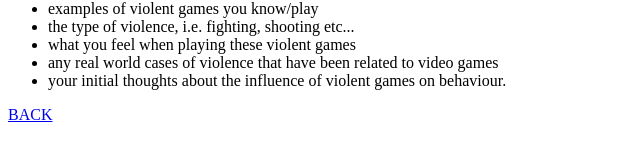
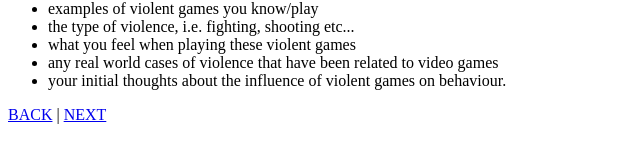
Before and after one commit to ciarasugrue/gameviolence, a plain HTML site: page brainstorming.html in a window 1280 px wide. Shown: the part 267-430 px from the top of the page, 0-640 px from the left. Drawn offline with Linux system fonts and the light colour scheme.

Commit message:
page back and next links

```diff
--- a/brainstorming.html
+++ b/brainstorming.html
@@ -22,7 +22,7 @@
   </ul>
  </p>
  <p>
-   <a href="index.html">BACK</a>
+   <a href="index.html">BACK</a> | <a href="process.html">NEXT</a>
  </p>
 </body>
 </html>
--- a/process.html
+++ b/process.html
@@ -1,7 +1,6 @@
 <!DOCTYPE html>
 <html lang="en">
     <head>
-       <link rel="stylesheet" href="process.css">
     </head>
     <body>
 <p><img src="img/header.jpg"/></p>
@@ -21,6 +20,6 @@
 <iframe width="560" height="315" src="https://www.youtube.com/embed/nJjf51n6PCo" title="YouTube video player" frameborder="0" allow="accelerometer; autoplay; clipboard-write; encrypted-media; gyroscope; picture-in-picture; web-share" allowfullscreen></iframe>
 </br>
 <iframe width="560" height="315" src="https://www.youtube.com/embed/jm_l4jEb6us" title="YouTube video player" frameborder="0" allow="accelerometer; autoplay; clipboard-write; encrypted-media; gyroscope; picture-in-picture; web-share" allowfullscreen></iframe>
-       <p><a href="index.html">BACK</a> | <a href="evaluation.html">NEXT</a></p>
+       <p><a href="brainstorming.html">BACK</a> | <a href="evaluation.html">NEXT</a></p>
 </body>
 </html>
```
